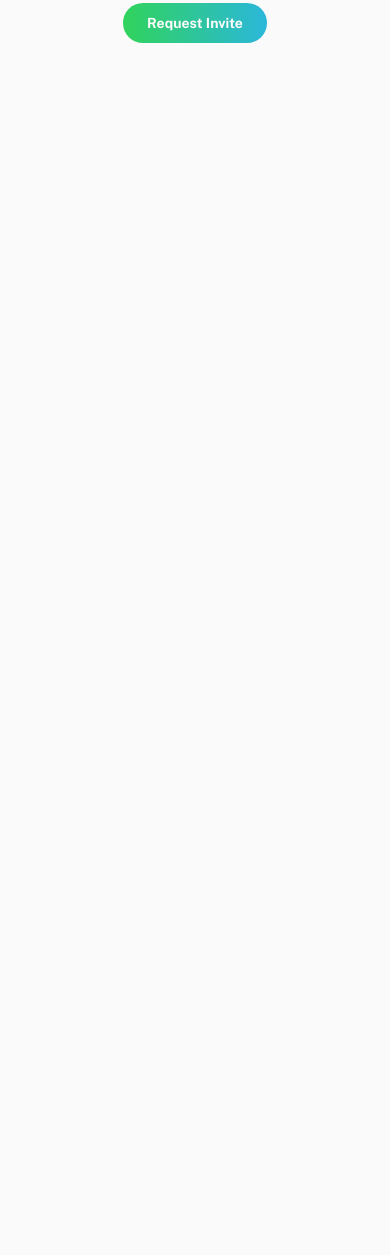
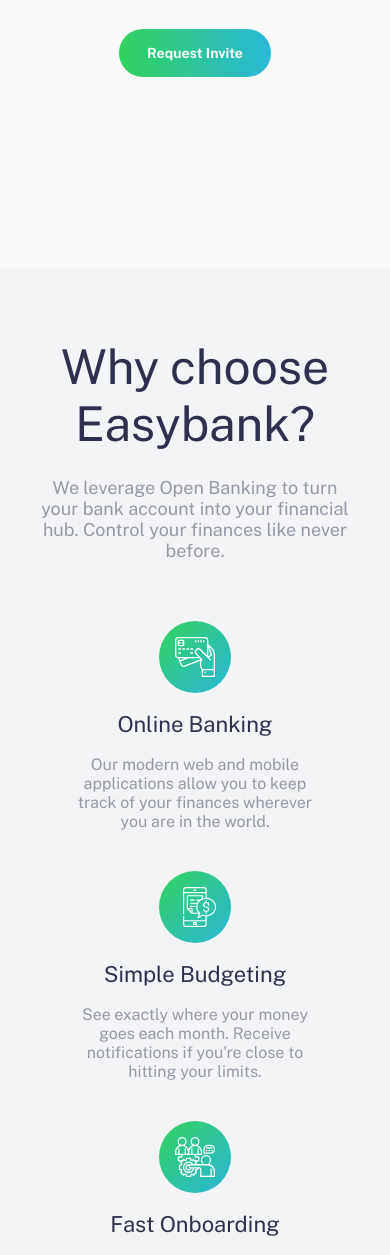
Before and after one commit to esa1715/digital-bank-lp-fem, a plain HTML site: page index.html in a window 390 px wide. Shown: the part 745-2000 px from the top of the page. Before the commit the page ends 844 px from the top, so only its background shows below. Drawn offline with nearby package versions, Linux system fonts and the light colour scheme.

Commit message:
feat: :sparkles: Add Benefits section

```diff
--- a/index.html
+++ b/index.html
@@ -40,21 +40,43 @@
         <img src="/images/image-mockups.png" alt="Mockups" class="intro-mockups">
       </div>
     </section>
+    <section class="benefits">
+      <div class="benefits-title">
+        <h2>Why choose Easybank?</h2>
+        <p>We leverage Open Banking to turn your bank account into your financial hub. Control
+    your finances like never before.</p>
+      </div>
+      <div class="benefits-icons">
+        <div class="benefit-item">
+          <img src="/images/icon-online.svg" alt="Online Banking Icon">
+          <h3>Online Banking</h3>
+            <p>Our modern web and mobile applications allow you to keep track of your finances wherever you are in the world.</p>
+        </div>
+        <div class="benefit-item">
+          <img src="/images/icon-budgeting.svg" alt="Simple Budgeting Icon">
+          <h3>Simple Budgeting</h3>
+          <p>See exactly where your money goes each month. Receive notifications if you're close to hitting your limits.</p>
+        </div>
+
+        <div class="benefit-item">
+          <img src="/images/icon-onboarding.svg" alt="Fast Onboarding Icon">
+          <h3>Fast Onboarding</h3>
+          <p>We don't do dreadfuls. Open your account in minutes online and start having control of your finances right away.</p>
+        </div>
+
+        <div class="benefit-item">
+          <img src="/images/icon-api.svg" alt="Open API Icon">
+          <h3>Open API</h3>
+          <p>Manage your savings, investments, pension, and much more from one account. Tracking your money has never been easier.</p>
+        </div>
+      </div>
+    </section>
   </main>
 </body>
 </html>
 
 
-
-  <!--
-
-  Take your financial life online. Your Easybank account will be a one-stop-shop
-  for spending, saving, budgeting, investing, and much more.
-
-  Request Invite
-
-
-
+<!--
   Why choose Easybank?
 
   We leverage Open Banking to turn your bank account into your financial hub. Control
--- a/styles/styles.scss
+++ b/styles/styles.scss
@@ -107,7 +107,8 @@
     max-width: 28.125rem;
     position: absolute;
     top: 230px;
-    left: 215px;
+    top: 32%;
+    left: 14%;
 }
 
 .intro-texts h1{
@@ -146,14 +147,69 @@
     z-index: 2;
 }
 
+.benefits {
+    display: flex;
+    flex-direction: column;
+    width: 100%;
+    background-color: $light-grayish-blue;
+    position: absolute;
+    top: 105%;
+    left: 0%;
+    gap: 60px;
+    padding: 70px 0 70px 200px;
+}
+
+.benefits-title {
+    display: flex;
+    flex-direction: column;
+    gap: 25px;
+}
+
+.benefits-title h2 {
+    font-size: 48px;
+    color: $dark-blue;
+    font-weight: 400;
+}
+
+.benefits-title p {
+    font-size: 18px;
+    color: $grayish-blue;
+    max-width: 640px;
+}
+
+.benefits-icons {
+    display: flex;
+    gap: 40px;
+}
+
+.benefit-item {
+    display: flex;
+    flex-direction: column;
+    align-items: flex-start;
+    gap: 18px;
+    max-width: 250px;
+}
+
+.benefit-item h3 {
+    font-size: 22px;
+    font-weight: 400;
+    color: $dark-blue;
+}
+
+.benefit-item p {
+    font-size: 16px;
+    color: $grayish-blue;
+}
+
 @media screen and (max-width: 768px) {
     .nav-actions, #nav-request {
         display: none;
     }
 
+
     .intro-texts {
         width: 90%;
-        top: 60%;
+        top: 63%;
         left: 5%;
         text-align: center;
         align-items: center;
@@ -161,6 +217,10 @@
 
     .intro-texts h1 {
         font-size: 40px;
+    }
+
+    #intro-request {
+        padding: 1rem 1.75rem;
     }
 
     .mockups-bg-desktop {
@@ -180,4 +240,30 @@
       top: -10%;
       right: 0%;
     }
+
+    .benefits {
+        justify-content: center;
+        align-items: center;
+        padding: 70px 0;
+        top: 120%;
+    }
+
+    .benefits-title {
+        display: flex;
+        justify-content: center;
+        align-items: center;
+        text-align: center;
+        width: 80%;
+    }
+
+    .benefits-icons {
+        flex-direction: column;
+        justify-content: center;
+        align-items: center;
+    }
+
+    .benefit-item {
+        align-items: center;
+        text-align: center;
+    }
 }
```
Also changed, not shown: styles/styles.css.
